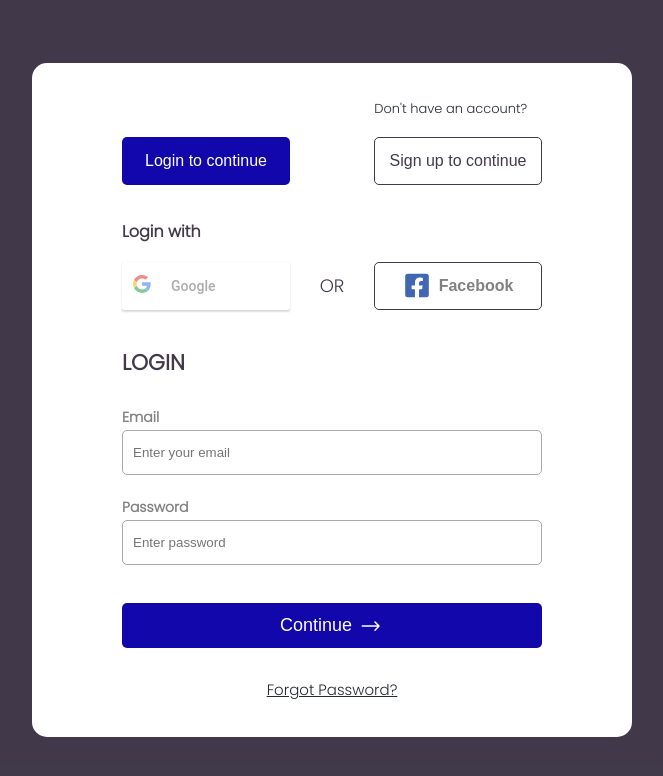
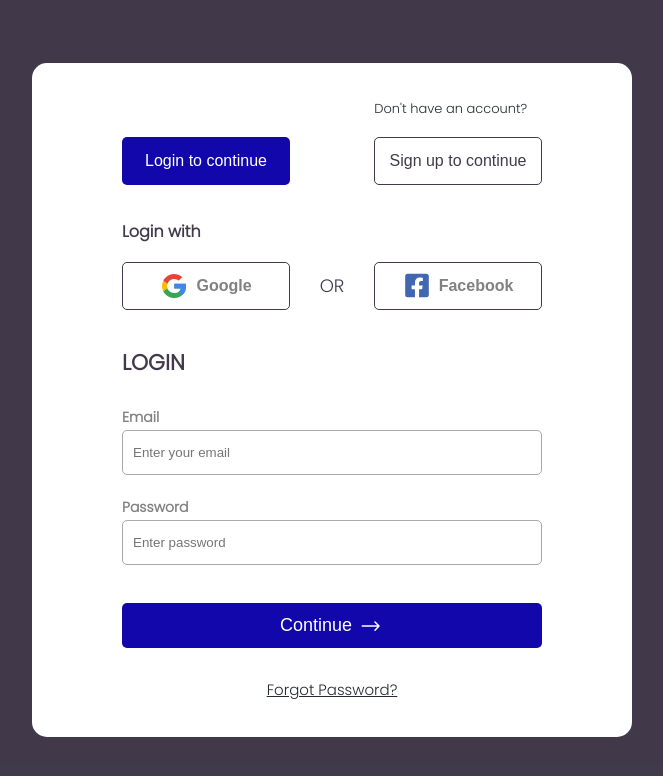
Before and after one commit to Africa-Trainovation-Consulting/newATC, a React (Create React App) app: page / in a window 1280 px wide. Shown: the top 776 px of the page, without its empty margins (308-971 px from the left). Built offline with nearby package versions, Linux system fonts and the light colour scheme.

Commit message:
google login opooor opooor

```diff
--- a/package.json
+++ b/package.json
@@ -10,6 +10,7 @@
     "rc-switch": "^3.2.2",
     "react": "^17.0.2",
     "react-dom": "^17.0.2",
+    "react-facebook-login": "^4.1.1",
     "react-google-login": "^5.2.2",
     "react-router": "^6.0.2",
     "react-router-dom": "^5.2.0",
--- a/src/components/Login.js
+++ b/src/components/Login.js
@@ -3,32 +3,21 @@ import Backdrop from './HOC'
 import { Link } from 'react-router-dom'
 import Formgroup from '../layouts/FormGroup';
 import ContinueBtn from "../layouts/ContinueBtn";
-import FlexBtn from '../layouts/Flex_btn';/*
-import GoogleLogo from '../img/googleLogo.svg' */
+import FlexBtn from '../layouts/Flex_btn';
 import FacebookLogo from '../img/facebookLogo.svg'
-import GoogleLogin from 'react-google-login'
+import Google from '.././layouts/socials/Google'
 function Login(props) {
-    const handleFailure = (result) => {
-        alert(result);
-    }
-    const handleLogin = (googleData) => {
-        console.log(googleData);
-    }
     return (
         <>
             <span className='dont_'>
                 <Link className="dont opacity" to='/signup' style={{ color: '#262B33' }}>Don't have an account?</Link>
             </span>
-
             <FlexBtn login='Login to continue' signup='Sign up to continue' />
             <span className='flex_btn'>
                 <h3>Login with</h3>
             </span>
             <span className="flex_btn">
-                <GoogleLogin buttonText='Google' clientId='299026080175-aniok2a19bldg972gn6ulkibf297h5bp.apps.googleusercontent.com' onSuccess={handleLogin} onFailure={handleFailure} cookiePolicy={'single_host_origin'}></GoogleLogin>
-                   {/*  <button className="login socials regular" >
-                        <img src={GoogleLogo} alt='googlelogo' />  Google
-                    </button> */}
+                <Google />
                 OR
                 <button className="signUp socials regular">
                     <img src={FacebookLogo} alt='facebooklogo' />  Facebook
--- a/src/layouts/FormGroup.js
+++ b/src/layouts/FormGroup.js
@@ -2,7 +2,7 @@ function Formgroup(props) {
     return (
         <span className="form-group">
             <label htmlFor={props.for}> {props.label} </label>
-            <input type={props.type} name={props.name} placeholder={props.placeholder} required />
+            <input type={props.type} size={props.size} maxLength={props.maxLength} onChange={props.onChange} name={props.name} placeholder={props.placeholder} required />
         </span>
     )
 }
--- /dev/null
+++ b/src/layouts/socials/Google.js
@@ -0,0 +1,39 @@
+import React from 'react';
+import GoogleLogin from 'react-google-login'
+import { useState } from 'react';
+import GoogleLogo from '../../img/googleLogo.svg'
+function Google(props) {
+    const [loginData, setLoginData] = useState(
+        localStorage.getItem('loginData')
+            ? JSON.parse(localStorage.getItem('loginData'))
+            : null
+    )
+    const handleFailure = (result) => {
+        alert(result);
+    }
+    const handleLogin = (googleData) => {
+        console.log(googleData);
+    };
+    const handleLogout = () => {
+        localStorage.removeItem('loginData')
+        setLoginData(null);
+    }
+    return (
+        <>
+            {
+                loginData ? (
+                    <>
+                        <p>You Logged in as {loginData.email}</p>
+                        <button onClick={handleLogout}>LogOUT</button>
+                    </>
+                ) : (
+                    <GoogleLogin render={renderProps => (
+                        <button className="login socials regular" type="submit" onClick={renderProps.onClick}>
+                        <img src={GoogleLogo} alt='googlelogo' />  Google</button>
+                      )}  clientId='299026080175-aniok2a19bldg972gn6ulkibf297h5bp.apps.googleusercontent.com' onSuccess={handleLogin} onFailure={handleFailure} cookiePolicy={'single_host_origin'}></GoogleLogin>
+                )
+            }
+        </>
+    )
+}
+export default Google;
```
Also changed, not shown: src/layouts/socials/Facebook.js (added), 1 other file (tests, documents, lock files or other folders).
